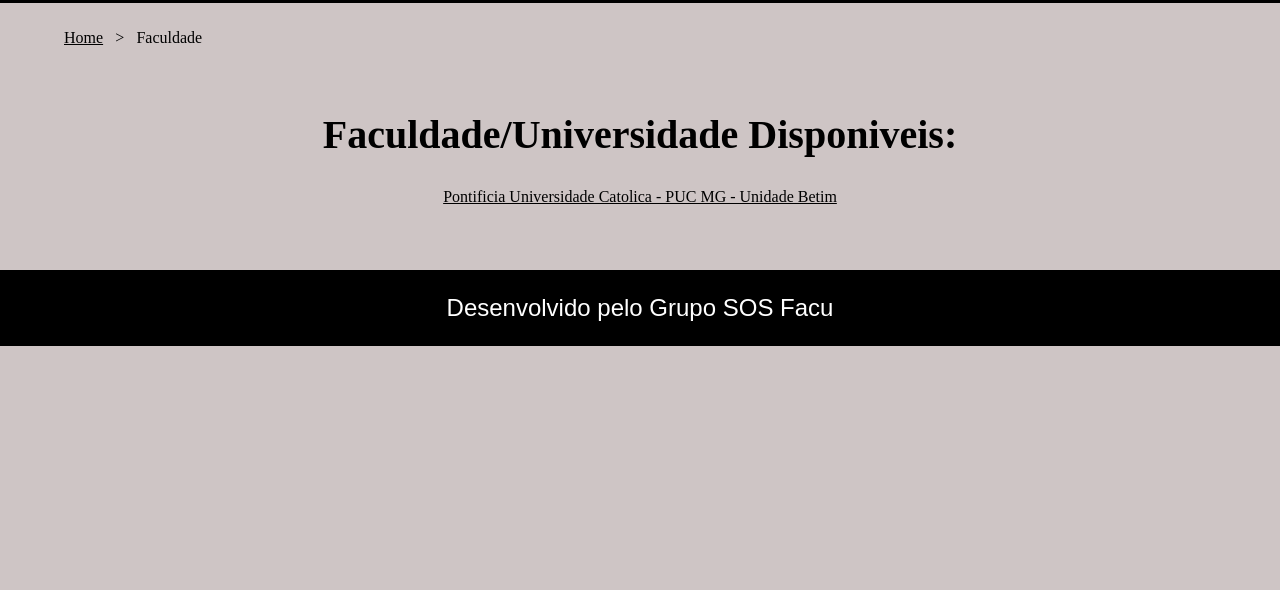
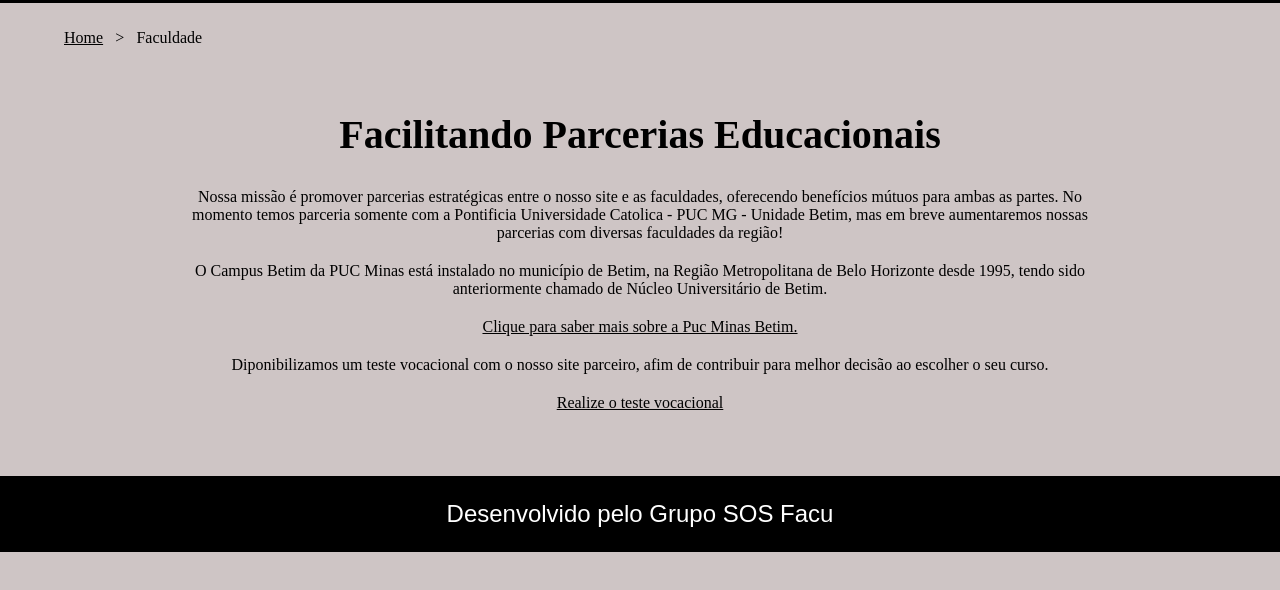
Before and after one commit to LumielRyu/TrabalhoAplicWeb2023, a plain HTML site: page Aplicações Web/faculdade.html in a window 1280 px wide. Shown: the part 160-750 px from the top of the page. Drawn offline with Linux system fonts and the light colour scheme.

Commit message:
faculdade.html

```diff
--- a/Aplicações Web/faculdade.html
+++ b/Aplicações Web/faculdade.html
@@ -25,10 +25,18 @@
       </div>
 
       <div class="pagina-principal-dois">
-        <h1>Faculdade/Universidade Disponiveis:</h1>
-        <a href="http://www.pucminas.br">Pontificia Universidade Catolica - PUC MG - Unidade Betim</a>
+        <h1>Facilitando Parcerias Educacionais</h1>
+        <p1>Nossa missão é promover parcerias estratégicas entre o nosso site e as faculdades, oferecendo benefícios mútuos para ambas as partes. No momento temos parceria somente com a
+           Pontificia Universidade Catolica - PUC MG - Unidade Betim, mas em breve aumentaremos nossas parcerias com diversas faculdades da região!</p1>
+        <p>O Campus Betim da PUC Minas está instalado no município de Betim, na Região Metropolitana de Belo Horizonte desde 1995,
+          tendo sido anteriormente chamado de Núcleo Universitário de Betim.</p>
+
+        <a href="http://www.pucminas.br">Clique para saber mais sobre a Puc Minas Betim.</a>
+        <p2>Diponibilizamos um teste vocacional com o nosso site parceiro, afim de contribuir para melhor decisão ao escolher o seu curso.</p2>
+        <a href="https://www.testedevocacao.com.br/?utm_source=bing&msclkid=888cbda2e9391f5c0ab4d93709d27aaf">Realize o teste vocacional</a>
       </div>
       </main>
+
     <footer class="rodape">
       <p>Desenvolvido pelo Grupo SOS Facu</p>
     </footer>
```
